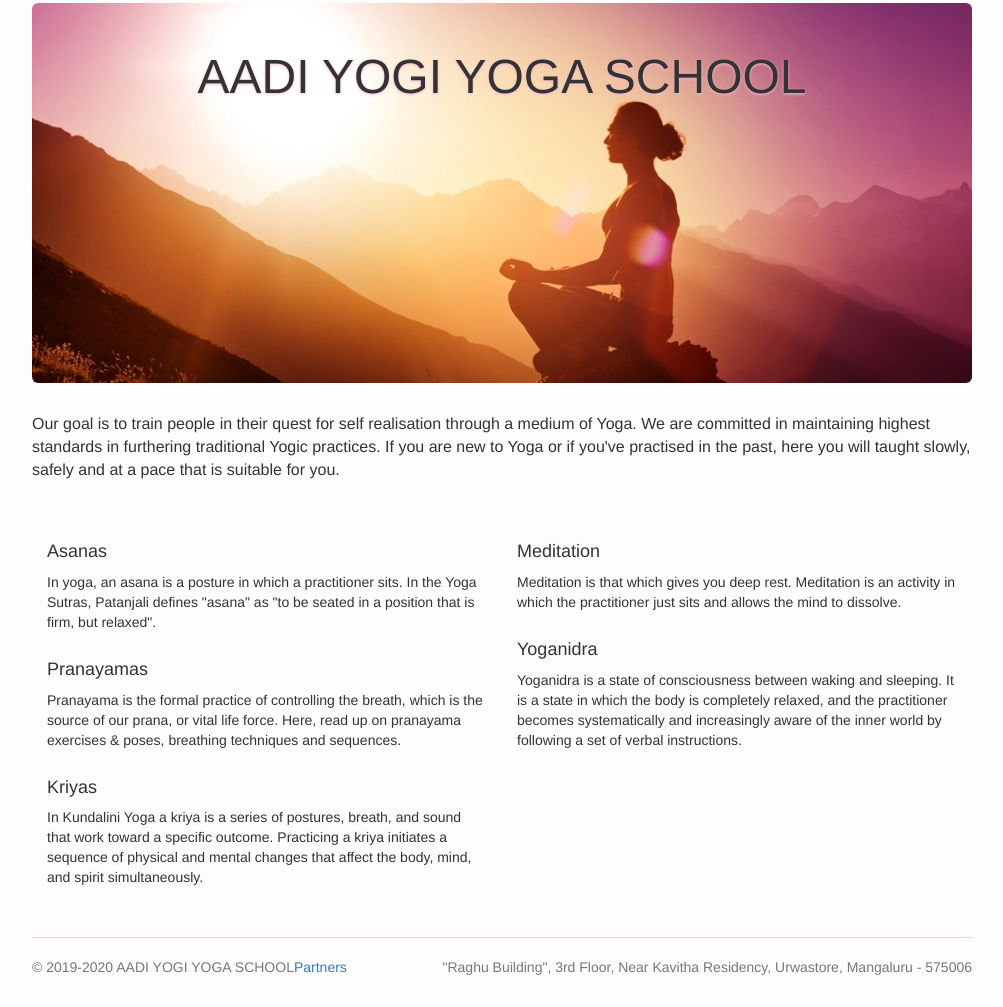
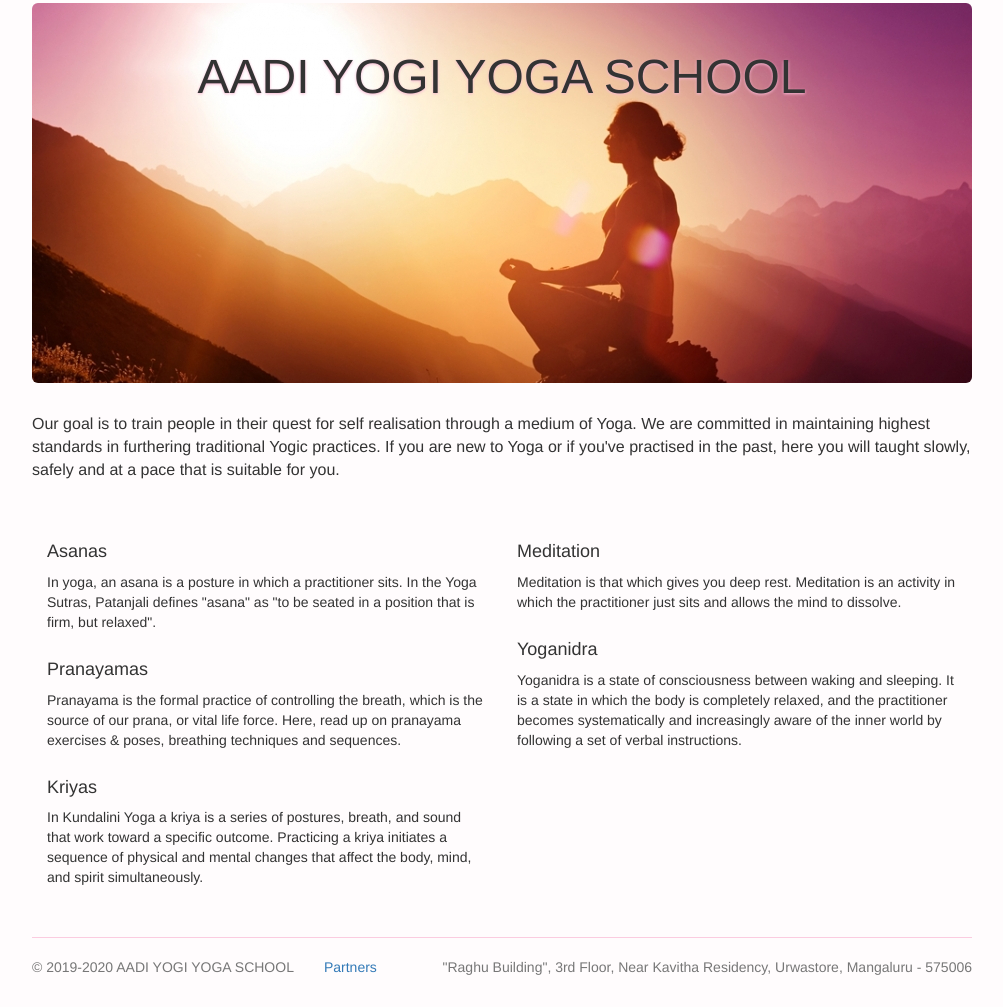
Before and after one commit to aadiyogiyoga/aadiyogiyoga.github.io, a plain HTML site: page index.html in a window 1280 px wide. Shown: the part 183-1190 px from the top of the page, without its empty margins (138-1141 px from the left). Drawn offline with Linux system fonts and the light colour scheme.

Commit message:
Update index.html

```diff
--- a/index.html
+++ b/index.html
@@ -81,7 +81,8 @@
 
       <footer class="footer clearfix">
         <p class="left-align">© 2019-2020 AADI YOGI YOGA SCHOOL</p>
-       <p class="left-align"><a href="http://surakshahomestay.com">Partners</a></p>
+
+        <p class="left-align" style="padding-left: 30px"><a href="http://surakshahomestay.com">Partners</a></p>
         <p class="right-align">"Raghu Building", 3rd Floor, Near Kavitha Residency, Urwastore, Mangaluru - 575006 </p>
       </footer>
 
```
